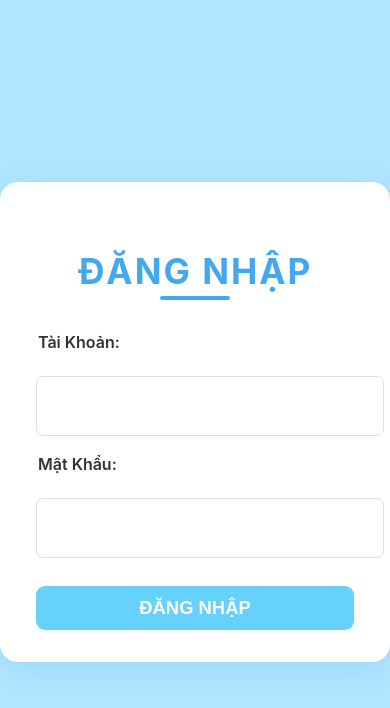
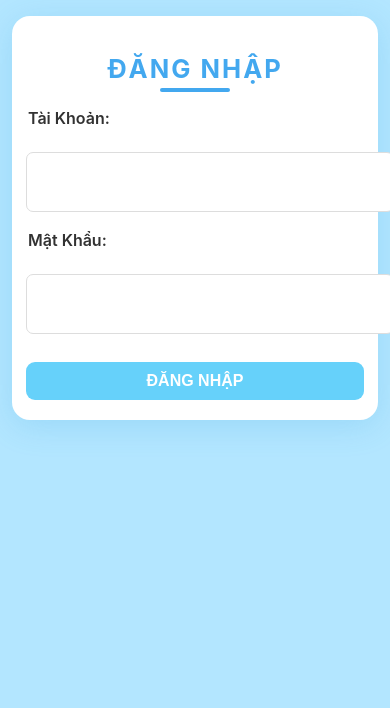
Before and after one commit to AidenTran15/Mamaboo, a React (Create React App) app in the folder mamaboo-app/: page / in a window 390 px wide. Shown: the top 708 px of the page. Built offline with nearby package versions, Linux system fonts and the light colour scheme.

Commit message:
update ui mobilemobile

```diff
--- a/mamaboo-app/src/App.css
+++ b/mamaboo-app/src/App.css
@@ -128,3 +128,43 @@ body, html, #root, .login-page {
 .login-button:hover, .login-button:focus {
   background: #43a8ef;
 }
+
+/* Responsive tweaks for mobile */
+@media (max-width: 600px) {
+  .login-page {
+    align-items: flex-start;
+  }
+  .login-container {
+    width: calc(100vw - 24px) !important;
+    padding: 16px 14px 20px;
+    margin: 16px 12px 24px;
+  }
+  .login-title { font-size: 1.6rem; }
+  .login-underline { margin-bottom: 16px; }
+  .login-button { font-size: 1rem; padding: 10px 0; }
+
+  /* Make tables scrollable horizontally on small screens */
+  .roster-scroll { width: 100%; overflow-x: auto; }
+  .roster-table { min-width: 900px; }
+  .roster-scroll .roster-table { display: table; width: 100%; }
+  .roster-scroll thead tr { background: #f5fbff; position: sticky; top: 0; }
+  .roster-scroll th, .roster-scroll td { white-space: nowrap; }
+
+  /* Multi-select trigger button look */
+  .msd-root button { font-size: 14px; padding: 8px 10px; }
+}
+
+/* Equalize shift column widths */
+.roster-table th:nth-child(3),
+.roster-table th:nth-child(4),
+.roster-table th:nth-child(5),
+.roster-table td:nth-child(3),
+.roster-table td:nth-child(4),
+.roster-table td:nth-child(5) {
+  width: 220px;
+}
+
+/* Ensure dropdown button fills cell */
+.roster-table .msd-root > button {
+  width: 100%;
+}
--- a/mamaboo-app/src/App.js
+++ b/mamaboo-app/src/App.js
@@ -361,7 +361,8 @@ function Admin() {
           <div style={{color:'red'}}>{error}</div>
         ) : (
           <form onSubmit={(e)=>{e.preventDefault(); handleSave();}} style={{margin:0, width:'100%'}}>
-            <table style={{ width:'100%', borderCollapse: 'separate', borderSpacing:0, borderRadius:12, overflow:'hidden', boxShadow:'0 4px 20px rgba(0,0,0,0.08)', margin:'0 auto' }}>
+            <div className="roster-scroll">
+              <table className="roster-table" style={{ borderCollapse: 'separate', borderSpacing:0, borderRadius:12, overflow:'hidden', boxShadow:'0 4px 20px rgba(0,0,0,0.08)', margin:'0 auto' }}>
                 <thead>
                   <tr style={{background:'#f5fbff'}}>
                     <th style={{borderBottom:'1px solid #e6f2f8', padding:'10px 8px', textAlign:'left'}}>Ngày</th>
@@ -393,6 +394,7 @@ function Admin() {
                   ))}
                 </tbody>
               </table>
+            </div>
 
             {!editMode && <button type="button" className="login-button" style={{marginTop:16}} onClick={handleEdit}>Chỉnh sửa</button>}
             {editMode && (
@@ -404,7 +406,8 @@ function Admin() {
             {info && <div style={{marginTop:12, color:'#2ecc71', fontWeight:600}}>{info}</div>}
 
             <h3 style={{textAlign:'left', margin:'18px 0 8px'}}>Tổng số giờ trong tháng</h3>
-            <table style={{ width:'100%', borderCollapse: 'separate', borderSpacing:0, borderRadius:10, overflow:'hidden', boxShadow:'0 3px 14px rgba(0,0,0,0.06)', margin:'0 auto' }}>
+            <div className="roster-scroll">
+              <table className="roster-table" style={{ borderCollapse: 'separate', borderSpacing:0, borderRadius:10, overflow:'hidden', boxShadow:'0 3px 14px rgba(0,0,0,0.06)', margin:'0 auto' }}>
                 <thead>
                   <tr style={{background:'#f7fafc'}}>
                     <th style={{padding:'10px 8px', borderBottom:'1px solid #eaeef2', textAlign:'left'}}>Nhân viên</th>
@@ -426,6 +429,7 @@ function Admin() {
                   ))}
                 </tbody>
               </table>
+            </div>
           </form>
         )}
         <button style={{marginTop: 20}} className="login-button" onClick={handleLogout}>Đăng xuất</button>
```
Lines whose indentation alone changed are shown as unchanged.
